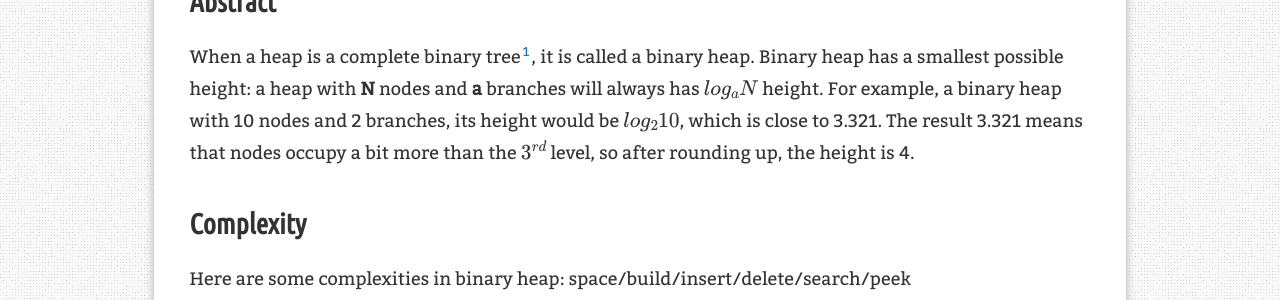
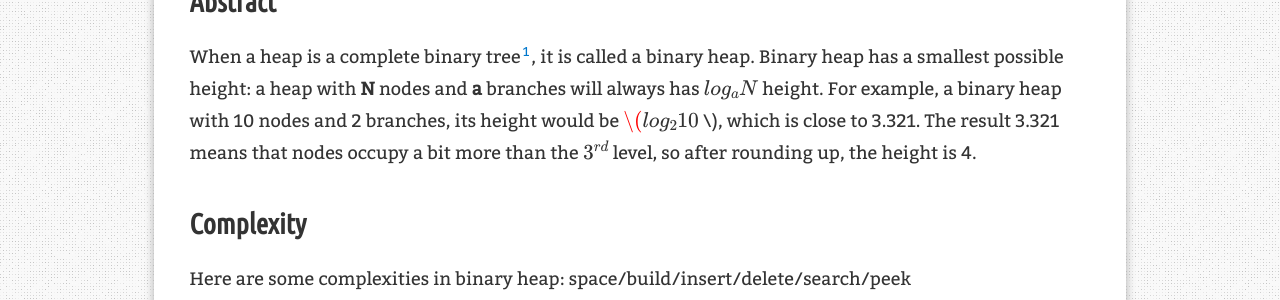
Before and after one commit to qwe98734/qwe98734.github.io, a Jekyll site: the page built from _posts/2018-04-13-heap.md, in a window 1280 px wide. Shown: the part 1055-1355 px from the top of the page. Built offline with Jekyll 4.4.1, drawn with Linux system fonts in a browser that asks for light colours; nearby versions of some CDN libraries; formulas are drawn with MathJax 3; comment, search, counter and statistics services are not loaded.

Commit message:
Test Math Formulas 5

```diff
--- a/_posts/2018-04-13-heap.md
+++ b/_posts/2018-04-13-heap.md
@@ -29,7 +29,7 @@ Usually, if people discuss a heap, it points to a binary heap.
 ## Abstract
 
 When a heap is a complete binary tree[^1], it is called a binary heap. Binary heap has a smallest possible height: a heap with **N** nodes and **a** branches will always has $log_aN$ height.
-For example, a binary heap with 10 nodes and 2 branches, its height would be $$log_210$$, which is close to 3.321. The result 3.321 means that nodes occupy a bit more than the $3^{rd}$ level, so after rounding up, the height is 4.
+For example, a binary heap with 10 nodes and 2 branches, its height would be \\( $$log_210$$ \\), which is close to 3.321. The result 3.321 means that nodes occupy a bit more than the $3^{rd}$ level, so after rounding up, the height is 4.
 
 ## Complexity
 
```
